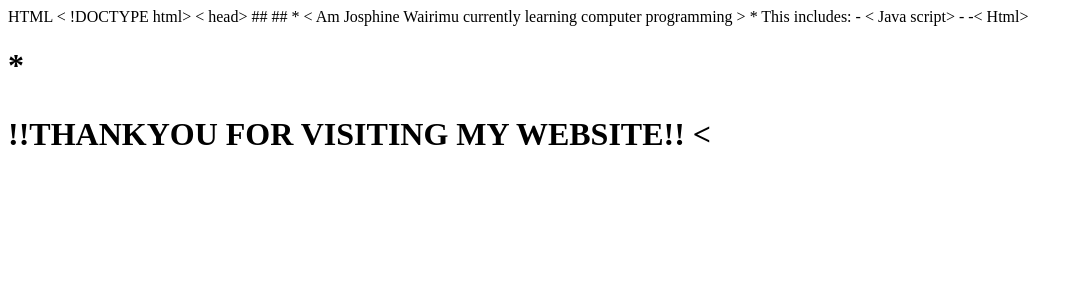
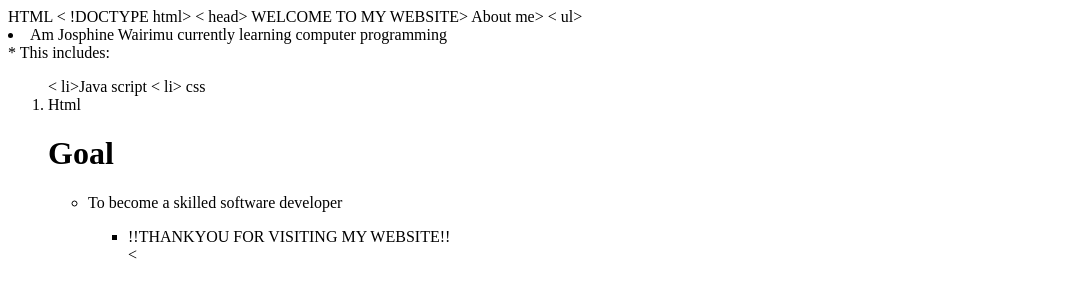
Before and after one commit to josjoy2007-lab/josjoy2007-lab.github.io, a plain HTML site: page index.html in a window 1280 px wide. Shown: the whole page, without its empty margins (0-1083 px from the left). Drawn offline with Linux system fonts and the light colour scheme.

Commit message:
Update index.html

```diff
--- a/index.html
+++ b/index.html
@@ -1,20 +1,26 @@
 HTML
 < !DOCTYPE html>
 <html>
-  < head> ##  <WELCOME TO MY WEBSITE>
+  < head>  WELCOME TO MY WEBSITE>
     <link rel="stylesheet" href="style.css">
-  <title >##  <josjoy2007- lab></title>
-</head > ## <About me>
+  <title >
+    josjoy2007- lab></title>
+</head >About me>
   <body >
-   * < Am Josphine  Wairimu currently learning
-    computer programming >
+   < ul>
+    <li> Am Josphine  Wairimu currently learning
+    computer programming </li>
     * This includes:
-    - < Java script>
-    -  <css>
-    -< Html>
-    <h1 ## Goal </h1>
-      * <To become a skilled software developer ></To>
-
-      <p>!!THANKYOU FOR VISITING MY WEBSITE!!
+     <ol>
+     < li>Java script</li>
+    < li> css</li>
+    <li> Html</li>
+    <h1 <ul>Goal </h1>
+      <ul>
+      <li>To become a skilled software
+        developer</li>
+        <ul>
+      <p> <li>!!THANKYOU FOR VISITING MY
+        WEBSITE!!</li>
 
     <<html>
```
